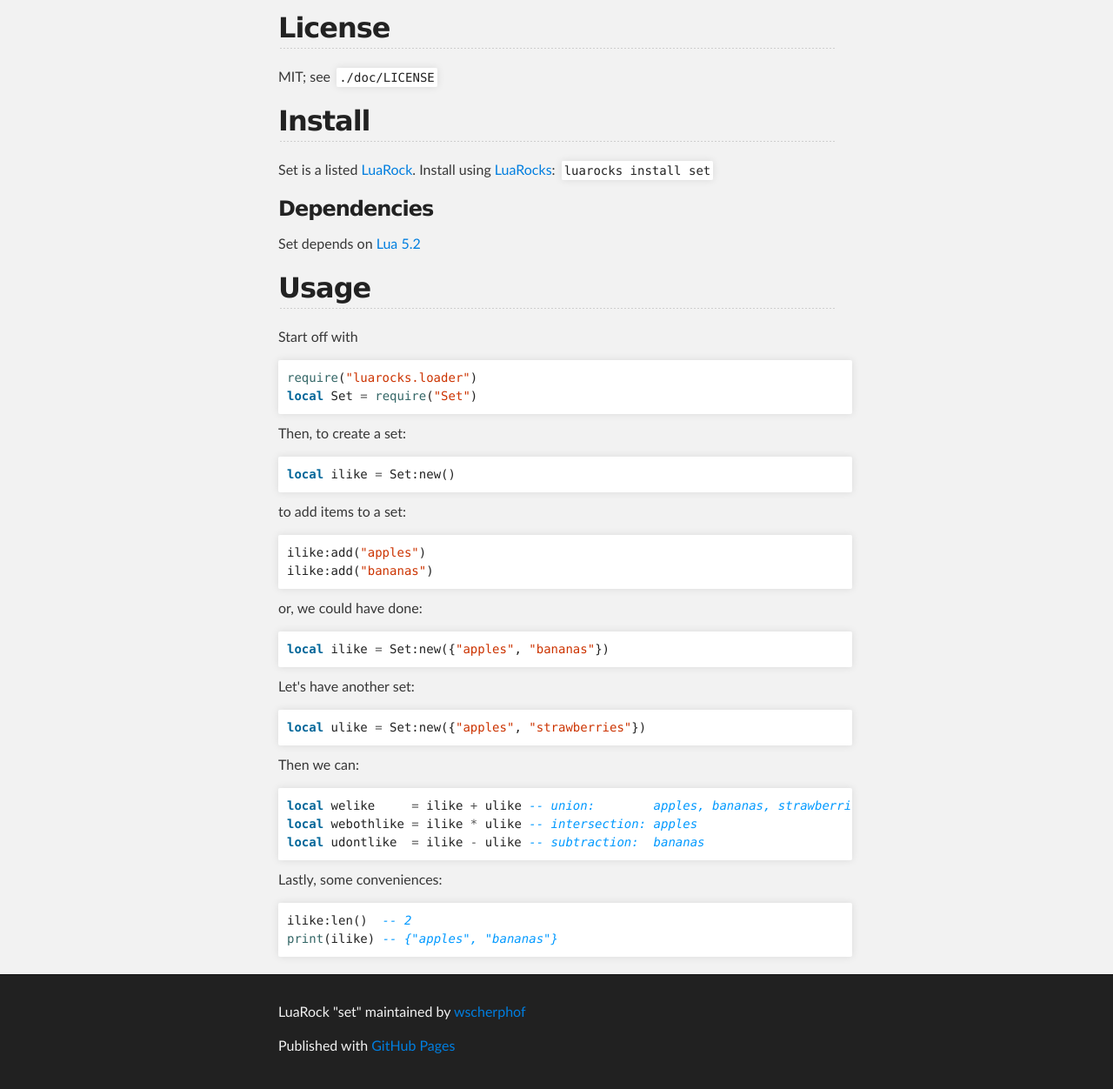
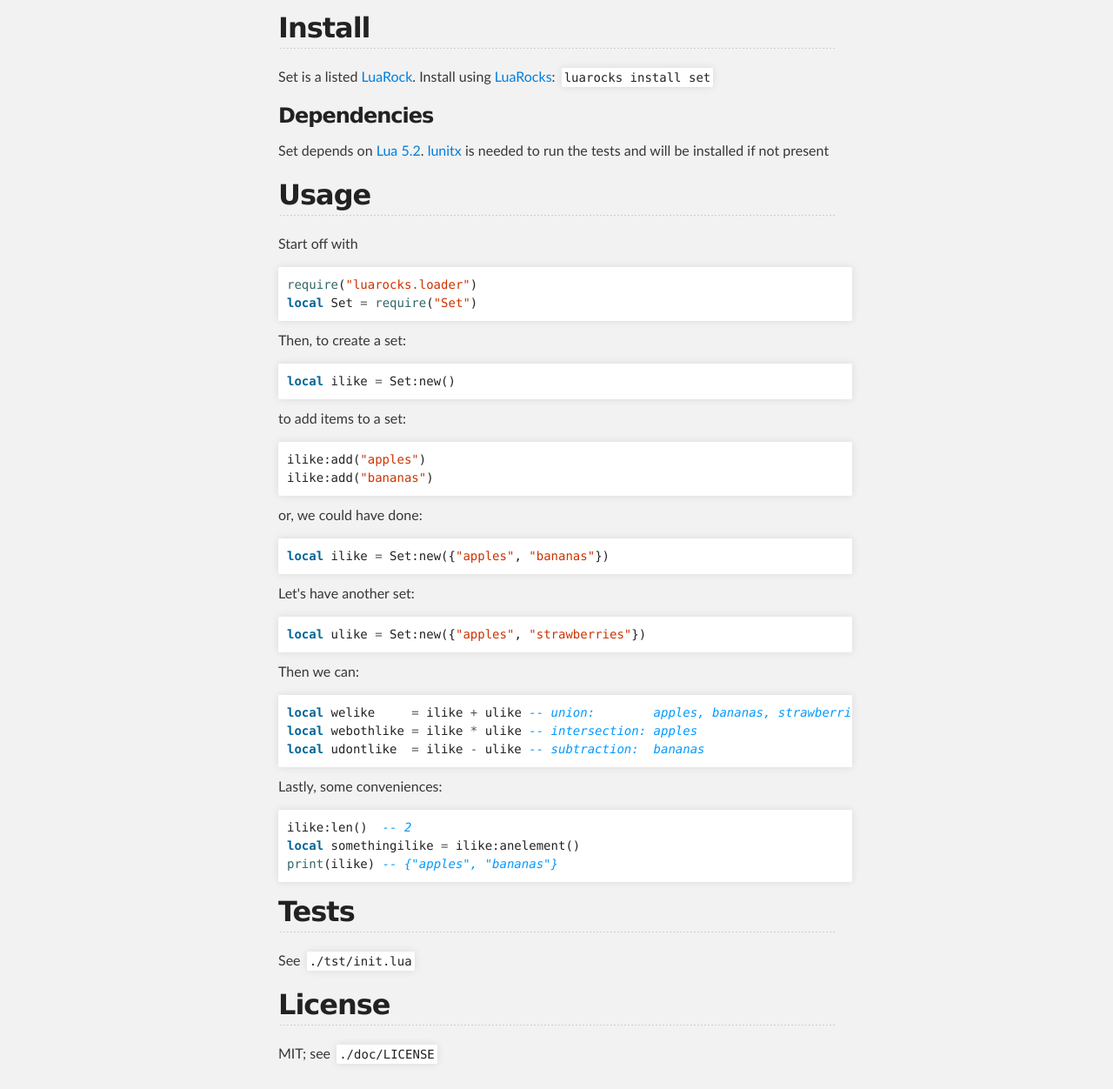
Before and after one commit to wscherphof/lua-set, a plain HTML site: page index.html in a window 1280 px wide. Shown: the part 252-1504 px from the top of the page at 87% size. Drawn offline with Linux system fonts and the light colour scheme.

Commit message:
Create gh-pages branch via GitHub

```diff
--- a/index.html
+++ b/index.html
@@ -31,17 +31,13 @@
     <!-- MAIN CONTENT -->
     <div id="main_content_wrap" class="outer">
       <section id="main_content" class="inner">
-        <h2>License</h2>
-
-<p>MIT; see <code>./doc/LICENSE</code></p>
-
-<h2>Install</h2>
+        <h2>Install</h2>
 
 <p>Set is a listed <a href="http://luarocks.org/repositories/rocks/">LuaRock</a>. Install using <a href="http://www.luarocks.org/">LuaRocks</a>: <code>luarocks install set</code></p>
 
 <h3>Dependencies</h3>
 
-<p>Set depends on <a href="http://www.lua.org/download.html">Lua 5.2</a></p>
+<p>Set depends on <a href="http://www.lua.org/download.html">Lua 5.2</a>. <a href="https://github.com/dcurrie/lunit">lunitx</a> is needed to run the tests and will be installed if not present</p>
 
 <h2>Usage</h2>
 
@@ -82,8 +78,17 @@
 <p>Lastly, some conveniences:</p>
 
 <div class="highlight"><pre><span class="n">ilike</span><span class="p">:</span><span class="n">len</span><span class="p">()</span>  <span class="c1">-- 2</span>
+<span class="kd">local</span> <span class="n">somethingilike</span> <span class="o">=</span> <span class="n">ilike</span><span class="p">:</span><span class="n">anelement</span><span class="p">()</span>
 <span class="nb">print</span><span class="p">(</span><span class="n">ilike</span><span class="p">)</span> <span class="c1">-- {"apples", "bananas"}</span>
 </pre></div>
+
+<h2>Tests</h2>
+
+<p>See <code>./tst/init.lua</code></p>
+
+<h2>License</h2>
+
+<p>MIT; see <code>./doc/LICENSE</code></p>
       </section>
     </div>
 
```
Also changed, not shown: params.json (+1 -1 lines).
